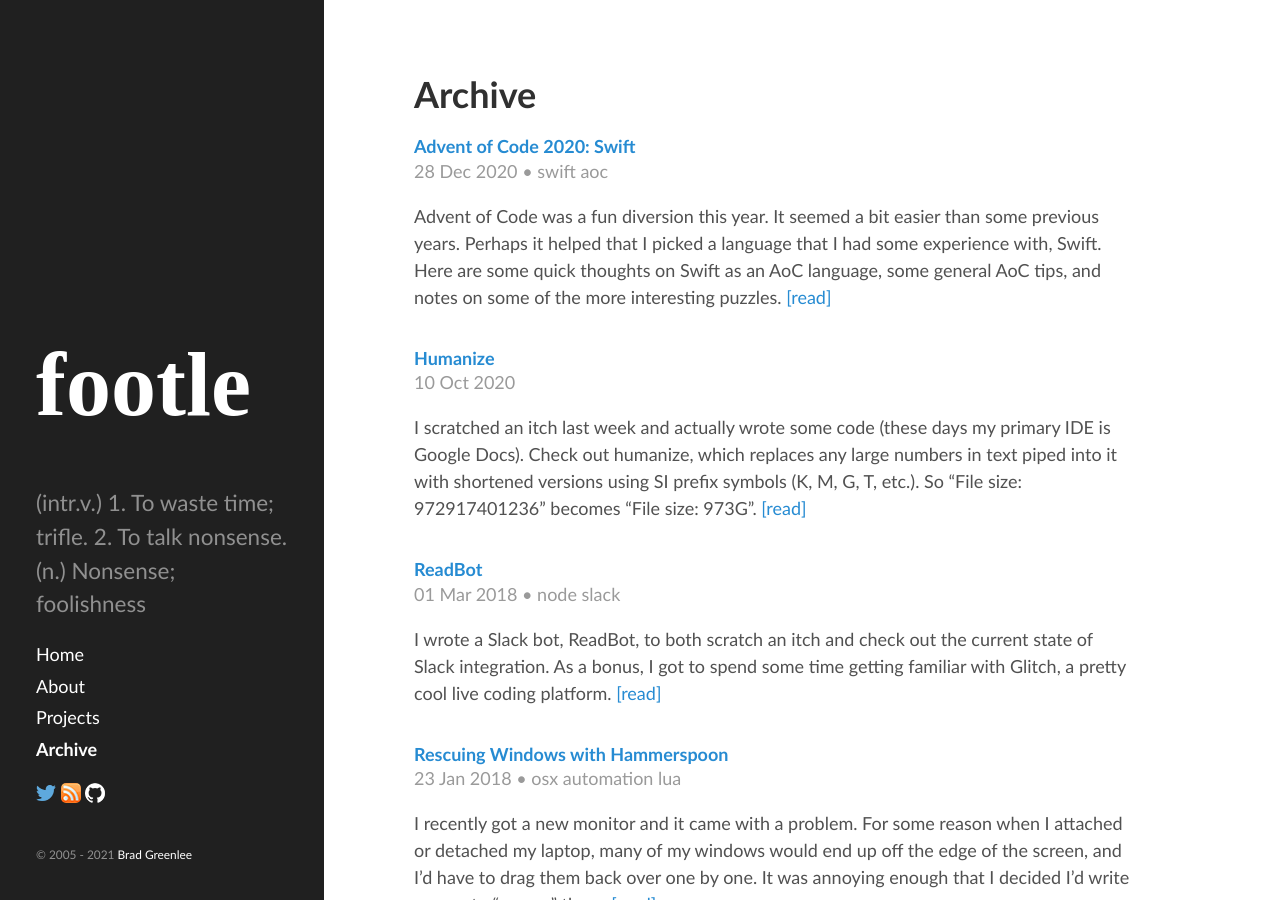
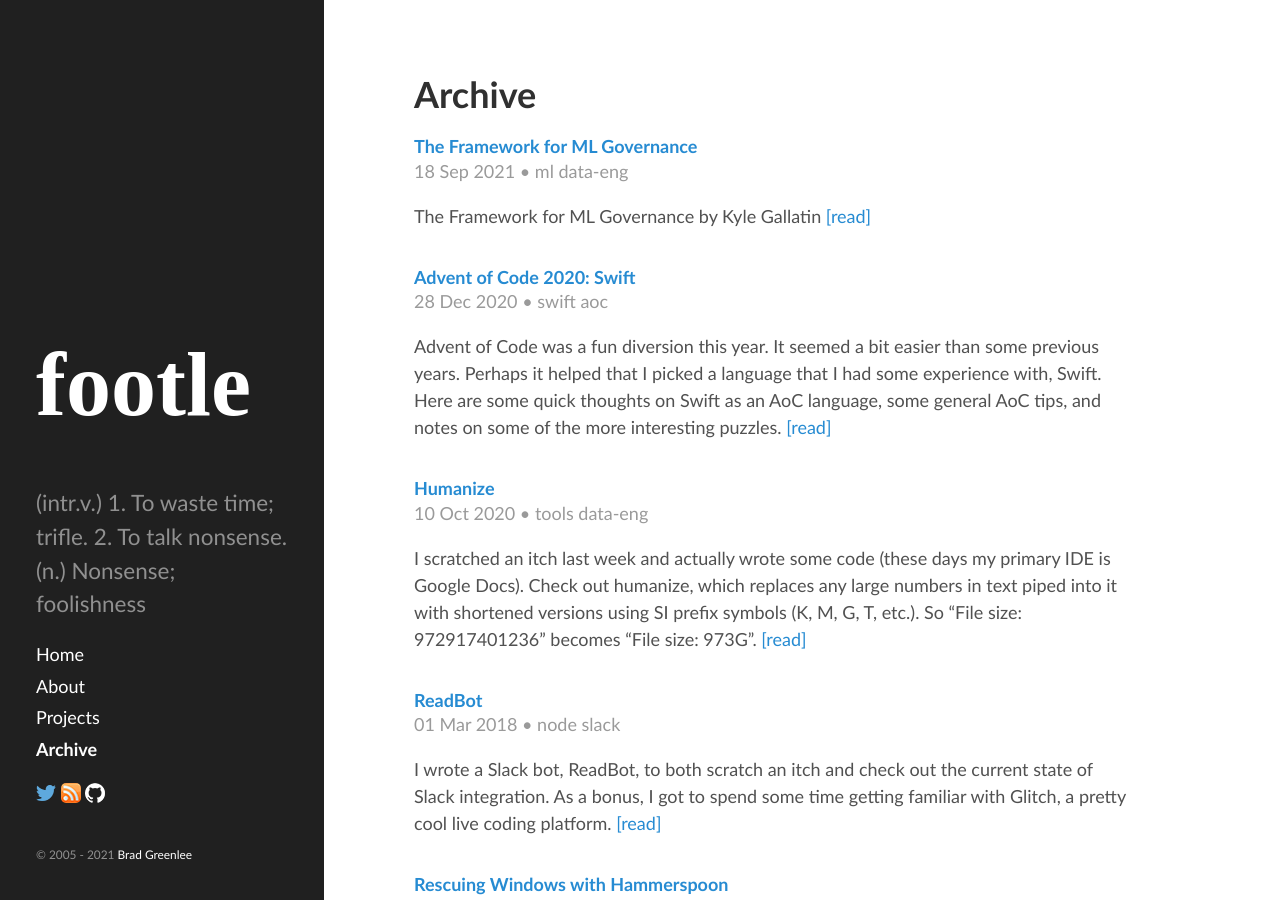
Before and after one commit to bgreenlee/bgreenlee.github.io, a Jekyll site: the page built from _pages/archive.html, in a window 1280 px wide and 900 px high. Built offline with Jekyll 4.4.1, drawn with Linux system fonts in a browser that asks for light colours; some web fonts are replaced.

Commit message:
Update site

```diff
--- a/Gemfile
+++ b/Gemfile
@@ -8,3 +8,4 @@
 gem 'jekyll-gist'
 gem 'jekyll-archives'
 gem 'rake'
+gem 'ffi'
--- a/_posts/2020-10-10-humanize.md
+++ b/_posts/2020-10-10-humanize.md
@@ -2,6 +2,7 @@
 title: "Humanize"
 date: 2020-10-10 18:27:47 -0700
 layout: post
+tags: tools data-eng
 ---
 
 I scratched an itch last week and actually wrote some code (these days my primary IDE is Google Docs). Check out [humanize](https://github.com/bgreenlee/humanize), which replaces any large numbers in text piped into it with shortened versions using [SI prefix](https://en.wikipedia.org/wiki/Metric_prefix) symbols (K, M, G, T, etc.). So “File size: 972917401236” becomes “File size: 973G”.
--- /dev/null
+++ b/_posts/2021-09-18-the-framework-for-ml-governance.md
@@ -0,0 +1,15 @@
+---
+title: "The Framework for ML Governance"
+date: 2021-09-18 15:14:51 -0700
+layout: post
+tags: ml data-eng
+---
+[The Framework for ML Governance](https://info.algorithmia.com/hubfs/The%20Framework%20for%20ML%20Governance.pdf?hsLang=en-us) by Kyle Gallatin
+
+ML is becoming commoditized, but there hasn't been much in the way of scalable frameworks to support the delivery and operation of models in production (of course, Algorithmia has one, hence their sponsoring of this report).
+
+ML needs to follow the same governance standards for software & data as other more traditional software engineering does in your organization. In the development phase, this includes validation and reproducibility of your model, and documentation of your methods and rationale. The delivery and operational phases are much more complex, including things like observability, auditing, cost visibility, versioning, alerting, model cataloging, security, compliance, and much more.
+
+> MLOps is the set of best practices and tools that allow you to deliver ML at scale. ML governance is how you manage those practices and tools, democratizing ML across your organization through nonfunctional requirements like observability, auditability, and security. As ML companies mature, neither of these are “features” or “nice-to-haves”—they are hard requirements that are critical to an ML strategy.
+
+Data scientists can’t do this all by themselves. They need support from the larger organization. The value of ML governance needs to be understood at the highest levels. They should involve infrastructure, security, and other domain experts early on, and be sure to be open in their communication with the rest of the company.
--- /dev/null
+++ b/_tags/data-eng.md
@@ -0,0 +1,13 @@
+---
+layout: tag-index
+title: Posts tagged "data-eng"
+---
+<dl>
+  <dt>
+    <a href="/2021/09/18/the-framework-for-ml-governance/">The Framework for ML Governance</a>
+    <span class="post-date">&bull; 18 Sep 2021</span>
+  </dt>
+  <dt>
+    <a href="/2020/10/10/humanize/">Humanize</a>
+    <span class="post-date">&bull; 10 Oct 2020</span>
+  </dt>
--- /dev/null
+++ b/_tags/ml.md
@@ -0,0 +1,9 @@
+---
+layout: tag-index
+title: Posts tagged "ml"
+---
+<dl>
+  <dt>
+    <a href="/2021/09/18/the-framework-for-ml-governance/">The Framework for ML Governance</a>
+    <span class="post-date">&bull; 18 Sep 2021</span>
+  </dt>
```
Also changed, not shown: _tags/tools.md (added, +9 -0 lines), Gemfile.lock.
